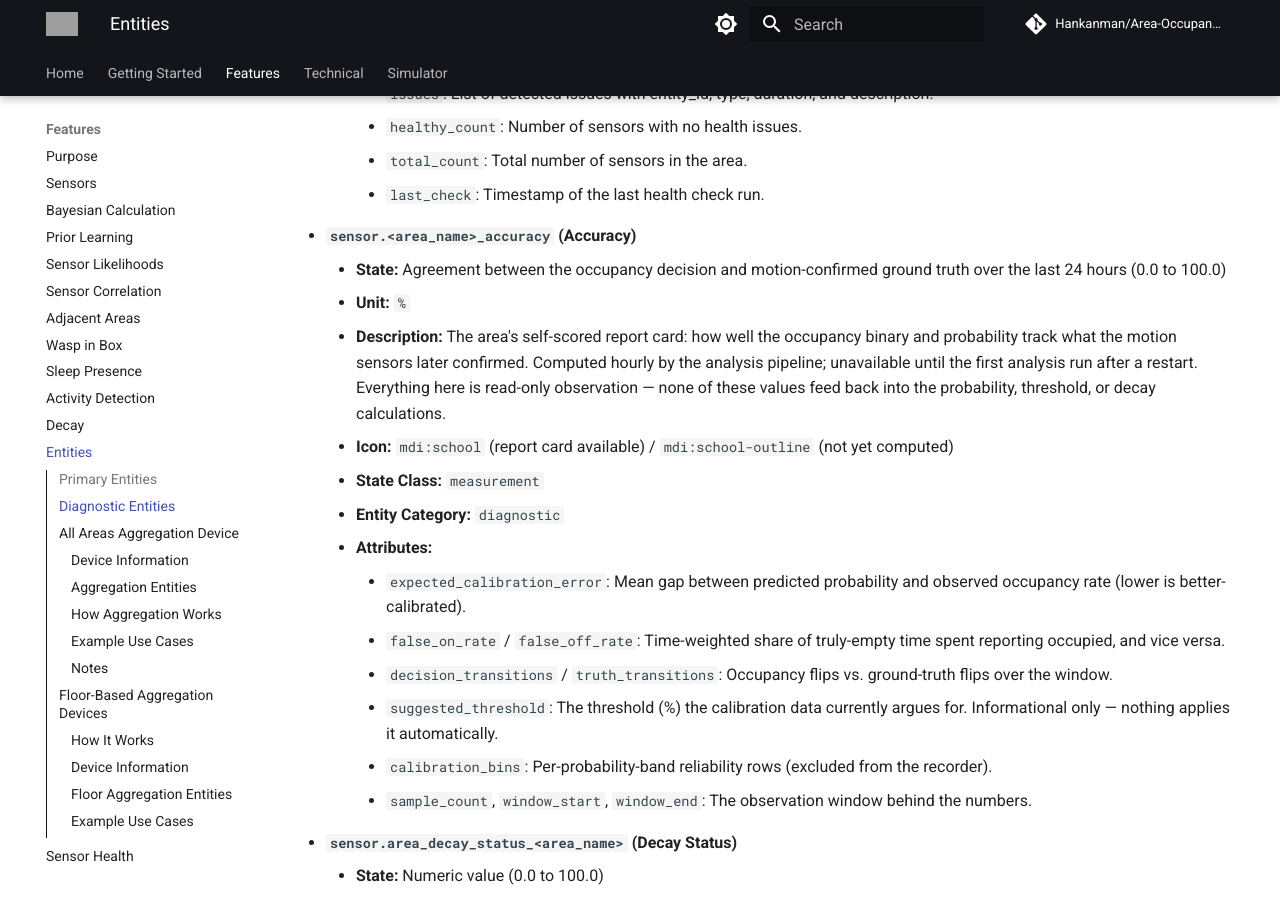
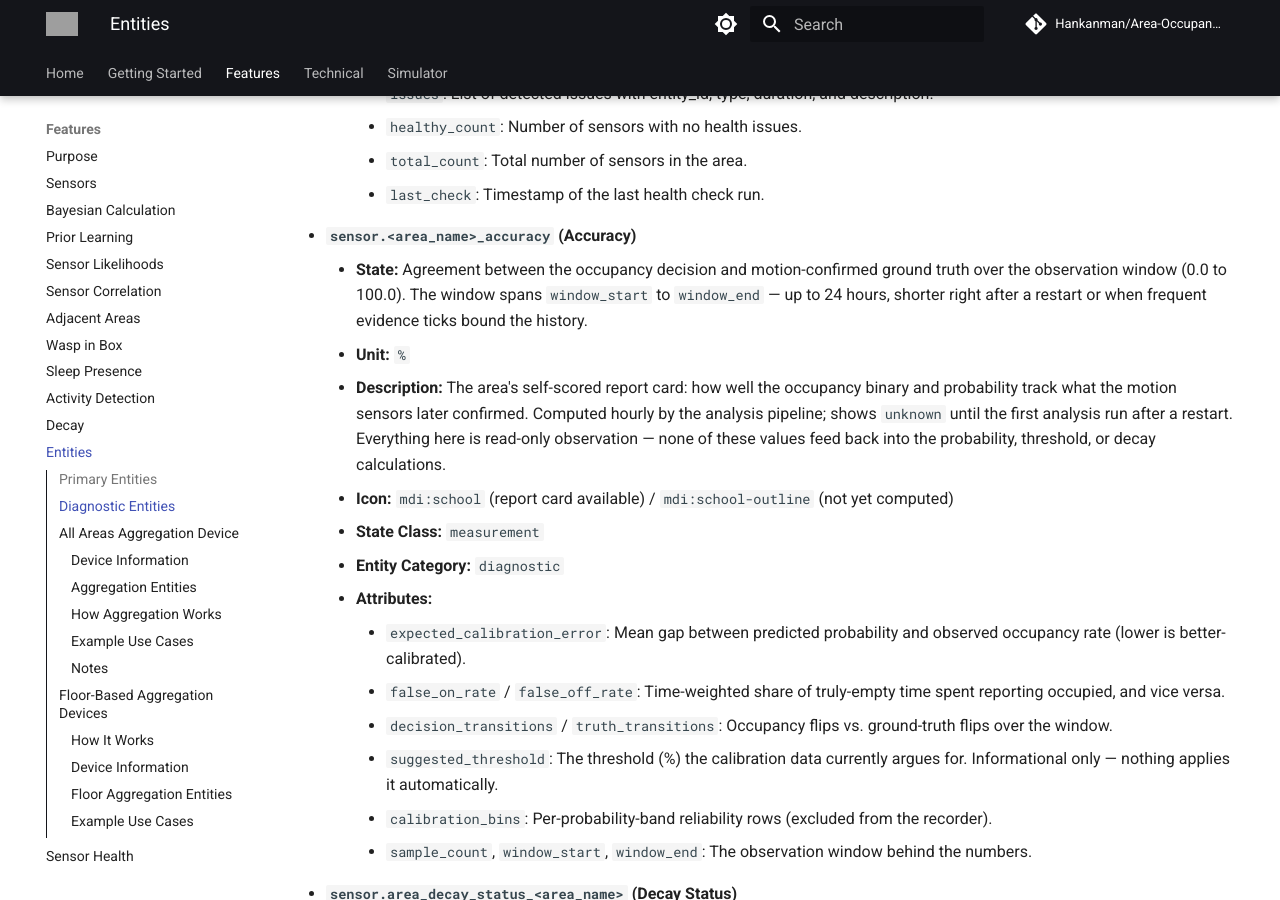
Before and after one commit to Hankanman/Area-Occupancy-Detection, an MkDocs documentation site: the page built from docs/docs/features/entities.md, in a window 1280 px wide and 900 px high, scrolled down 3623 px. Built offline with MkDocs 1.6.1 and Material for MkDocs 9.7.7, drawn with Linux system fonts in a browser that asks for light colours; comment, search, counter and statistics services are not loaded; grey boxes are pictures that could not be loaded.

Commit message:
docs: describe the actual observation window and the unknown initial state
CodeRabbit review on #545: the window spans window_start..window_end
(up to 24h, shorter after a restart or when tick volume bounds the
history), and an available entity with native_value None renders as
"unknown", not "unavailable" — say so in the docs and class docstring.

Co-Authored-By: Claude Fable 5 <noreply@anthropic.com>
Claude-Session: https://claude.ai/code/session_01JScVzM9kxqh9q5sZR2BTVV

```diff
--- a/docs/docs/features/entities.md
+++ b/docs/docs/features/entities.md
@@ -111,9 +111,9 @@ These entities provide insight into the internal calculations and are useful for
         *   `last_check`: Timestamp of the last health check run.
 
 *   **`sensor.<area_name>_accuracy` (Accuracy)**
-    *   **State:** Agreement between the occupancy decision and motion-confirmed ground truth over the last 24 hours (0.0 to 100.0)
+    *   **State:** Agreement between the occupancy decision and motion-confirmed ground truth over the observation window (0.0 to 100.0). The window spans `window_start` to `window_end` — up to 24 hours, shorter right after a restart or when frequent evidence ticks bound the history.
     *   **Unit:** `%`
-    *   **Description:** The area's self-scored report card: how well the occupancy binary and probability track what the motion sensors later confirmed. Computed hourly by the analysis pipeline; unavailable until the first analysis run after a restart. Everything here is read-only observation — none of these values feed back into the probability, threshold, or decay calculations.
+    *   **Description:** The area's self-scored report card: how well the occupancy binary and probability track what the motion sensors later confirmed. Computed hourly by the analysis pipeline; shows `unknown` until the first analysis run after a restart. Everything here is read-only observation — none of these values feed back into the probability, threshold, or decay calculations.
     *   **Icon:** `mdi:school` (report card available) / `mdi:school-outline` (not yet computed)
     *   **State Class:** `measurement`
     *   **Entity Category:** `diagnostic`
```
Also changed, not shown: 1 other file.
